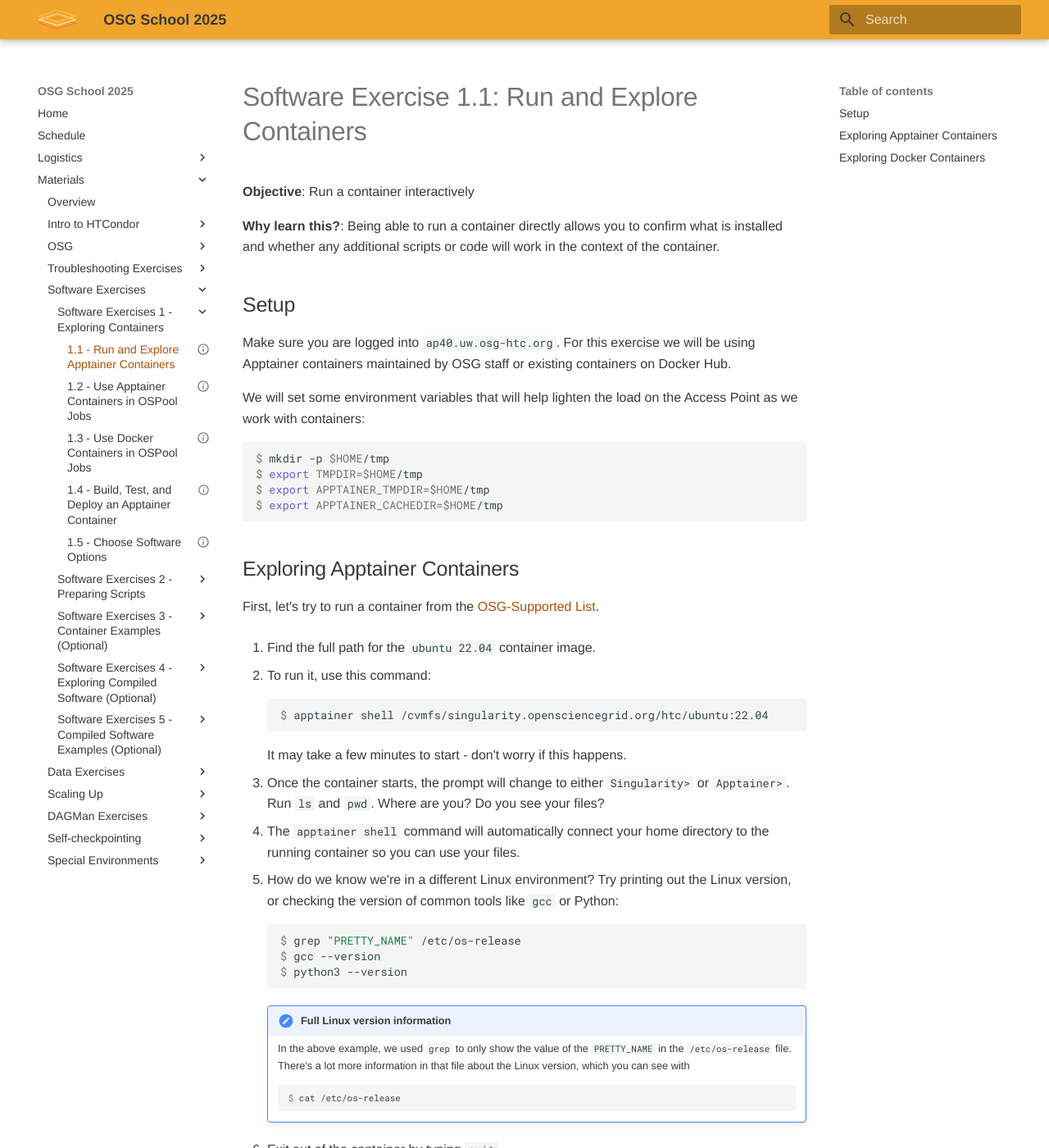
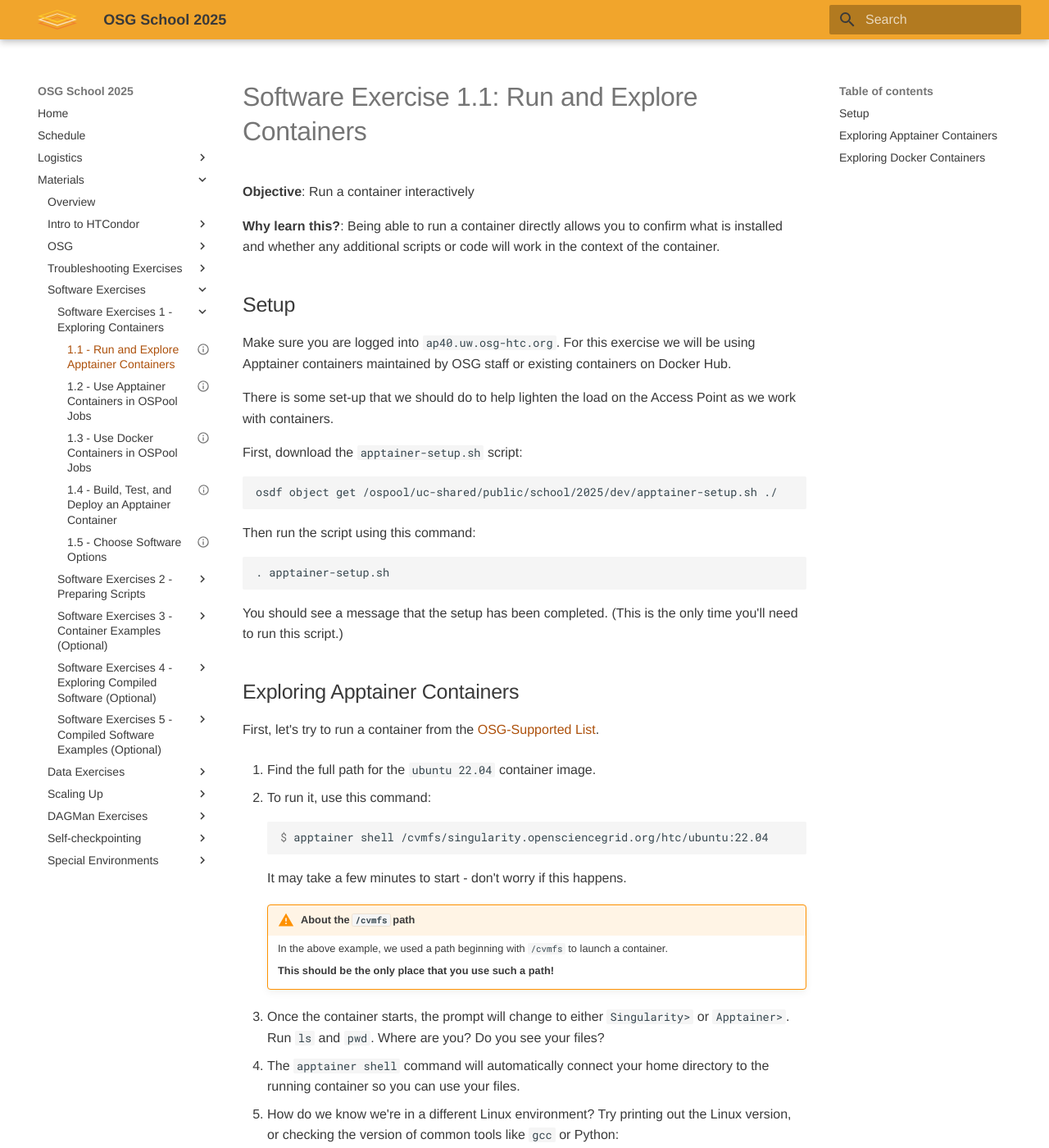
Before and after one commit to osg-htc/school-2025, an MkDocs documentation site: the page built from docs/materials/software/part1-ex1-run-apptainer.md, in a window 1280 px wide and 1400 px high. Shown: the whole window at 82% size. Built offline with MkDocs 1.6.1 and Material for MkDocs 9.7.7, drawn with Linux system fonts in a browser that asks for light colours.

Commit message:
Simplify environment setup for apptainer

````diff
--- a/docs/materials/software/part1-ex1-run-apptainer.md
+++ b/docs/materials/software/part1-ex1-run-apptainer.md
@@ -20,14 +20,23 @@
 we will be using Apptainer containers maintained by OSG staff or existing
 containers on Docker Hub.
 
-We will set some environment variables that will help lighten the load on the
-Access Point as we work with containers:
+There is some set-up that we should do to help lighten the load on the
+Access Point as we work with containers.
 
-	:::console
-	$ mkdir -p $HOME/tmp
-	$ export TMPDIR=$HOME/tmp
-	$ export APPTAINER_TMPDIR=$HOME/tmp
-	$ export APPTAINER_CACHEDIR=$HOME/tmp
+First, download the `apptainer-setup.sh` script:
+
+```
+osdf object get /ospool/uc-shared/public/school/2025/dev/apptainer-setup.sh ./
+```
+
+Then run the script using this command:
+
+```
+. apptainer-setup.sh
+```
+
+You should see a message that the setup has been completed.
+(This is the only time you'll need to run this script.)
 
 Exploring Apptainer Containers
 -------------------
@@ -42,6 +51,11 @@
 		$ apptainer shell /cvmfs/singularity.opensciencegrid.org/htc/ubuntu:22.04
 
 	It may take a few minutes to start - don't worry if this happens.
+
+	!!! warning "About the `/cvmfs` path"
+		In the above example, we used a path beginning with `/cvmfs` to launch a container.
+
+        **This should be the only place that you use such a path!**
 
 1. Once the container starts, the prompt will change to either `Singularity>` or
   `Apptainer>`. Run `ls` and `pwd`. Where are you? Do you see your files?
````
